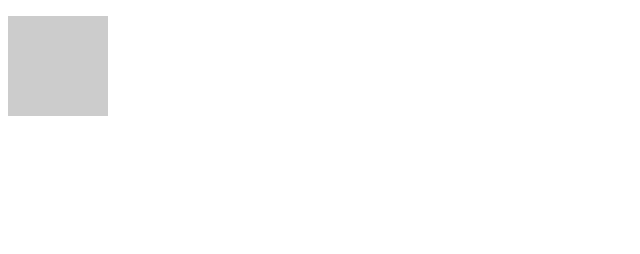
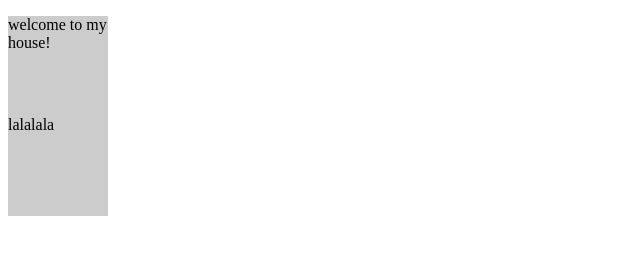
Before and after one commit to Runing96/gitPractice, a plain HTML site: page index.html in a window 1280 px wide. Shown: the whole page, without its empty margins (0-640 px from the left). Drawn offline with Linux system fonts and the light colour scheme.

Commit message:
change-three

```diff
--- a/index.html
+++ b/index.html
@@ -15,6 +15,7 @@
 </head>
 <body>
    <div>
-        <p></p>
+        <p>welcome to my house!</p>
    </div>
+   <div>lalalala</div>
 </html>
```
